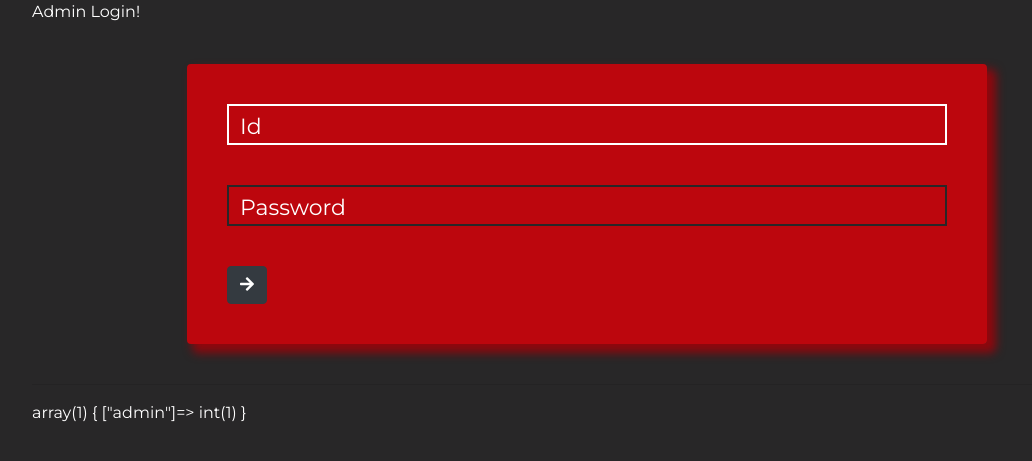
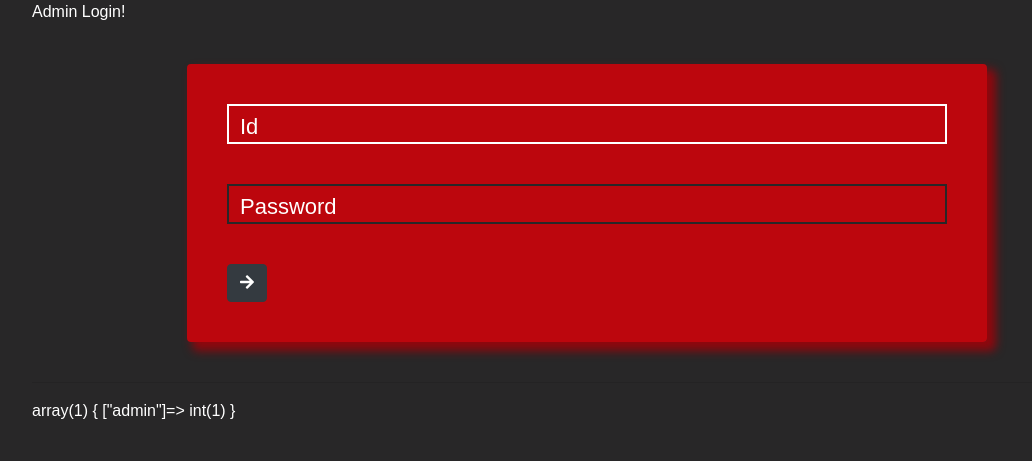
Before and after one commit to CasualJon/modelComp799, a PHP site: page /admin_login.php in a window 1280 px wide. Shown: the top 461 px of the page, without its empty margins (53-1085 px from the left). Run offline with PHP 8.4, Linux system fonts and the light colour scheme; the visitor is signed in with stand-in values (Sample User, id 1); some libraries are stand-ins or nearby versions.

Commit message:
adjusting font type to Catamaran

```diff
--- a/assets/css/style.css
+++ b/assets/css/style.css
@@ -1,4 +1,4 @@
-@import url(https://fonts.googleapis.com/css?family=Montserrat:400,700);
+@import url(href="https://fonts.googleapis.com/css?family=Catamaran");
 
 html {
   overflow-y: scroll;
```
